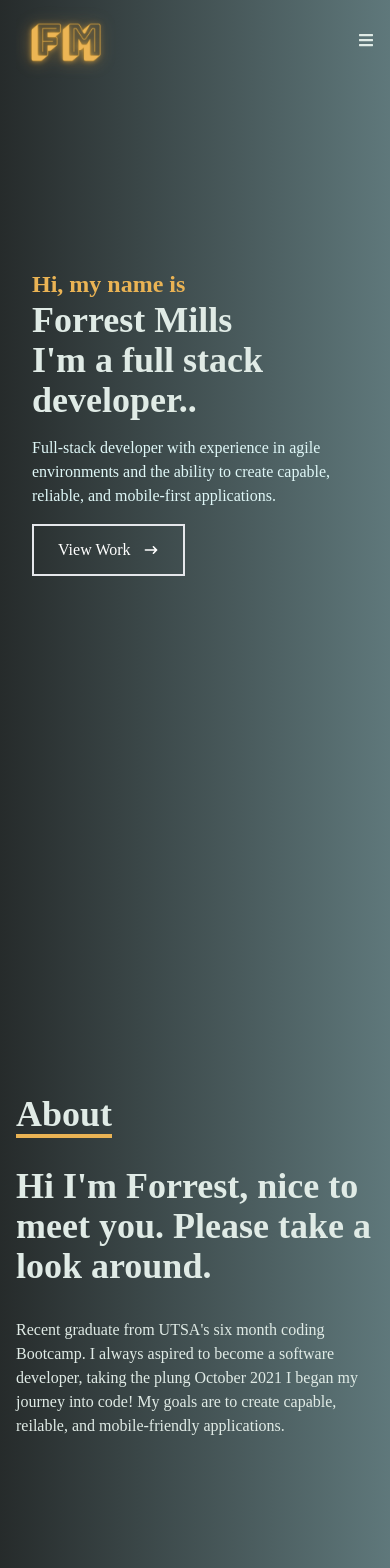
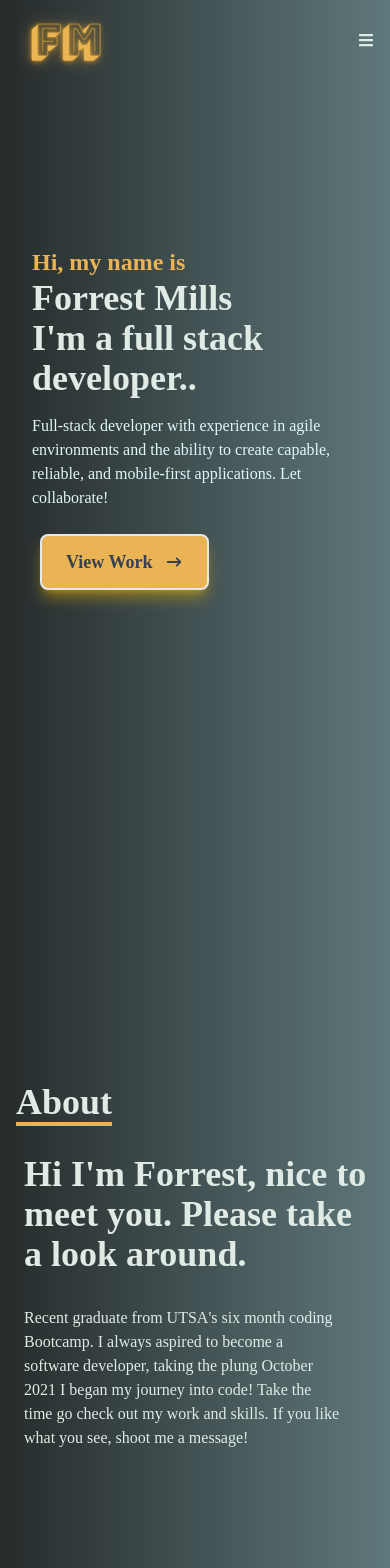
Before and after one commit to fmills89/portfolio, a React (Create React App) app: page / in a window 390 px wide. Shown: the top 1568 px of the page. Built offline with nearby package versions, Linux system fonts and the light colour scheme.

Commit message:
added mobile link/footer

```diff
--- a/package.json
+++ b/package.json
@@ -2,6 +2,7 @@
   "name": "portfolio",
   "version": "0.1.0",
   "private": true,
+  "homepage": "https://fmills89.github.io/portfolio",
   "dependencies": {
     "@testing-library/jest-dom": "^5.16.4",
     "@testing-library/react": "^13.1.1",
@@ -18,7 +19,9 @@
     "start": "react-scripts start",
     "build": "react-scripts build",
     "test": "react-scripts test",
-    "eject": "react-scripts eject"
+    "eject": "react-scripts eject",
+    "predeploy": "npm run build",
+    "deploy": "gh-pages -d build"
   },
   "eslintConfig": {
     "extends": [
@@ -40,6 +43,7 @@
   },
   "devDependencies": {
     "autoprefixer": "^10.4.4",
+    "gh-pages": "^3.2.3",
     "postcss": "^8.4.12",
     "tailwindcss": "^3.0.24"
   }
--- a/src/App.js
+++ b/src/App.js
@@ -6,6 +6,7 @@ import About from './components/About';
 import Skills from './components/Skills';
 import Work from './components/Work';
 import Contact from './components/Contact';
+import Footer from './components/Footer';
 
 function App() {
   return (
@@ -17,6 +18,7 @@ function App() {
         <Skills />
         <Work />
         <Contact />
+        <Footer />
       </>
 
   );
--- a/src/components/About/index.js
+++ b/src/components/About/index.js
@@ -12,14 +12,15 @@ const About = () => {
                     </div>
                     <div></div>
                 </div>
-                <div className='max-w-[1000px] w-full grid sm:grid-cols-2 gap-8 px-4 items-baseline'>
+                <div className='max-w-[1000px] w-full grid sm:grid-cols-2 gap-8 px-4'>
                     <div className='sm:text-right text-4xl font-bold'>
-                        <p>Hi I'm Forrest, nice to meet you. Please take a look around.</p>
+                        <p className='pl-2'>Hi I'm Forrest, nice to meet you. Please take a look around.</p>
                     </div>
                     <div>
-                        <p className='sm:text-right font-smooth'>
+                        <p className='sm:text-right font-smooth pr-8 pl-2'>
                             Recent graduate from UTSA's six month coding Bootcamp. I always aspired to become a software developer,
-                            taking the plung October 2021 I began my journey into code! My goals are to create capable, reilable, and mobile-friendly applications.
+                            taking the plung October 2021 I began my journey into code! Take the time go check out my work and skills.
+                            If you like what you see, shoot me a message!
                         </p>
                     </div>
                 </div>
--- a/src/components/Contact/index.js
+++ b/src/components/Contact/index.js
@@ -1,4 +1,7 @@
-import React from 'react'
+import React from 'react';
+import { FaBars, FaTimes, FaGithub, FaLinkedin } from 'react-icons/fa';
+import { HiOutlineMail } from 'react-icons/hi';
+import { BsFillPersonLinesFill} from 'react-icons/bs';
 
 const Contact = () => {
     return (
@@ -15,7 +18,6 @@ const Contact = () => {
                     Send 🛸
                 </button>
             </form>
-
         </div>
     )
 }
--- /dev/null
+++ b/src/components/Footer/index.js
@@ -0,0 +1,40 @@
+import React from 'react';
+import { FaBars, FaTimes, FaGithub, FaLinkedin } from 'react-icons/fa';
+import { HiOutlineMail } from 'react-icons/hi';
+import { BsFillPersonLinesFill} from 'react-icons/bs';
+
+const Footer = () => {
+    return (
+        <div className='w-full h-[80px] lg:hidden flex justify-around pt-5'>
+            <ul className='flex text-[#E0EBE6]'>
+                <li className='w-[60px] h-[60px] flex bg-[#eab354] opacity-75 hover:opacity-100'>
+                    <a className='flex items-center w-full'
+                    href='https://www.linkedin.com/in/forrest-mills-dev'>
+                        <FaLinkedin size={30} />
+                    </a>
+                </li>
+
+                <li className='w-[60px] h-[60px] flex bg-[#eab354] opacity-75 hover:opacity-100'>
+                    <a className='flex items-center w-full'
+                    href='https://github.com/fmills89'>
+                        <FaGithub size={30} />
+                    </a>
+                </li>
+                <li className='w-[60px] h-[60px] flex bg-[#eab354] opacity-75 hover:opacity-100'>
+                    <a className='flex items-center w-full'
+                      href='mailto:mills_forrest@yahoo.com'>
+                        <HiOutlineMail size={30} />
+                    </a>
+                </li>
+                <li className='w-[60px] h-[60px] flex bg-[#eab354] opacity-75 hover:opacity-100'>
+                    <a className='flex items-center w-full'
+                    href={require('../../assets/files/Forrests-Resume.pdf')}>
+                        <BsFillPersonLinesFill size={30} />
+                    </a>
+                </li>
+            </ul>
+        </div>
+    )
+}
+
+export default Footer;
--- a/src/components/Home/index.js
+++ b/src/components/Home/index.js
@@ -12,11 +12,11 @@ const Home = () => {
                 <h1 className='text-4xl sm:text-7xl font-bold text-[#E0EBE6]'>Forrest Mills</h1>
                 <h2 className='text-4xl sm:text-7xl font-bold text-[#E0EBE6]'>I'm a full stack developer..</h2>
                 <p className='text-[#DFF7F7] py-4 max-w-[700px]'>Full-stack developer with experience in agile environments and the ability
-                to create capable, reliable, and mobile-first applications.
+                to create capable, reliable, and mobile-first applications. Let collaborate!
                 </p>
                 <div>
                     <Link to='work' smooth={true} offset={50} duration={600}>
-                        <button className='text-white group border-2 px-6 py-3 flex items-center hover:bg-[#eab354] hover:border-[#eab354]'>
+                        <button className=' group border-2 rounded-lg workbtn px-6 py-3 flex items-center hover:bg-[#eab354] hover:border-[#eab354]'>
                         View Work
                             <span className='group-hover:rotate-90 duration-300'>
                                 <HiArrowNarrowRight className='ml-3' />
--- a/src/components/Navbar/index.js
+++ b/src/components/Navbar/index.js
@@ -79,6 +79,12 @@ const Navbar = () => {
                         Contact
                     </Link>
                 </li>
+                <li className='py-5 text-4xl'>
+                <a className=''
+                    href={require('../../assets/files/Forrests-Resume.pdf')}>
+                        Resume
+                    </a>
+                </li>
             </ul>
             {/* Social icons */}
             <div className='hidden lg:flex fixed flex-col top-[35%] left-0'>
@@ -108,9 +114,7 @@ const Navbar = () => {
                         </a>
                     </li>
                 </ul>
-
             </div>
-
         </div>
     )
 }
```
Also changed, not shown: 1 other file (tests, documents, lock files or other folders).
